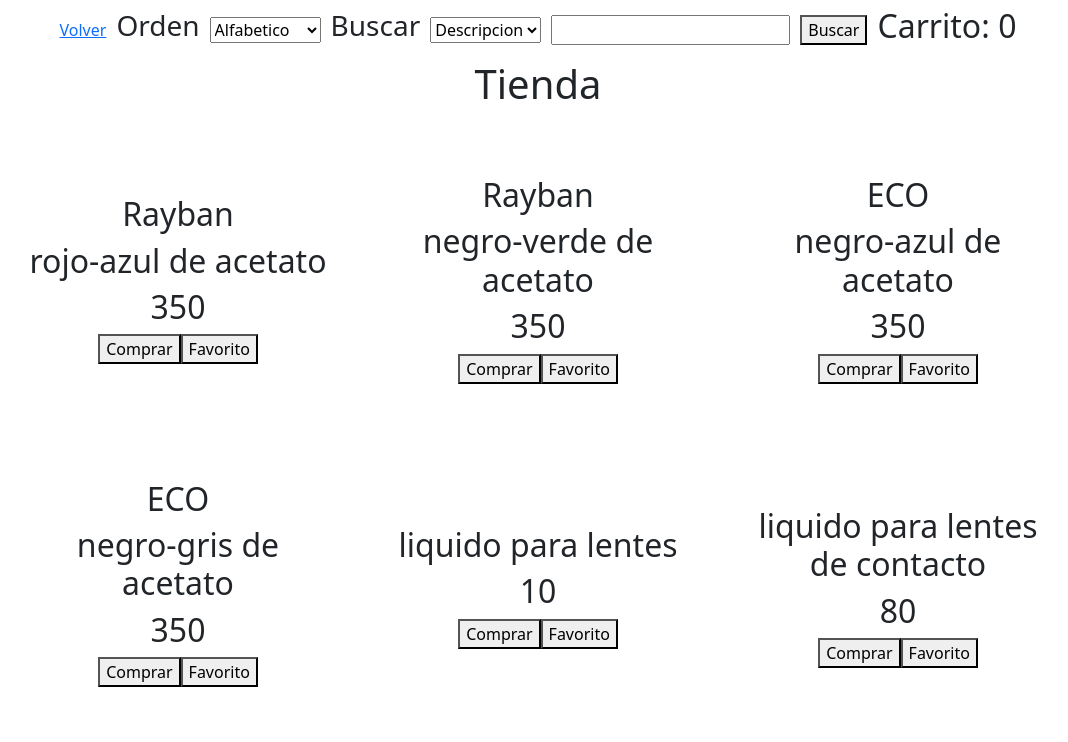
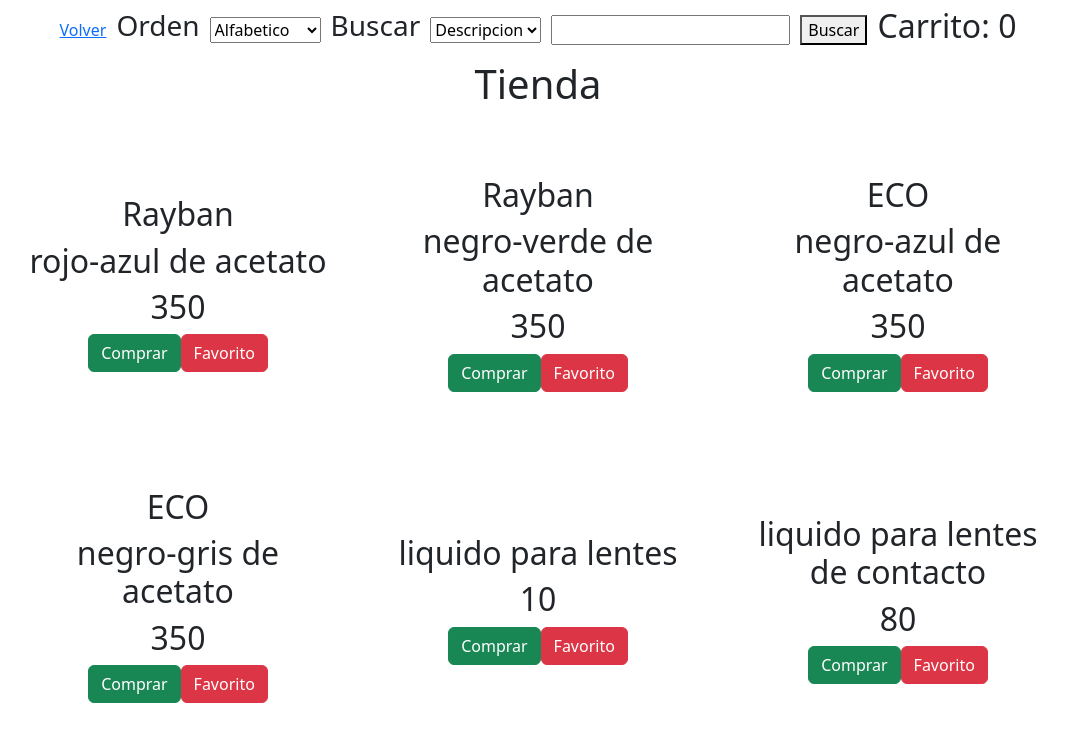
Before and after one commit to leonelborgesdev/clientopticavillavicencio, a React (Create React App) app: page /tienda in a window 1280 px wide. Shown: the top 742 px of the page, without its empty margins (102-1170 px from the left). Built offline with nearby package versions, Linux system fonts and the light colour scheme.

Commit message:
botones bootstrap

```diff
--- a/src/components/Card/Card.jsx
+++ b/src/components/Card/Card.jsx
@@ -12,7 +12,6 @@
     handleCreateCar(product);
   };
   const handleCreateCar = (product) => {
-    console.log("entro");
     if (Object.keys(car.obj).length === 0) {
       dispatch(
         setCarObj({
@@ -21,7 +20,6 @@
           suma: car.obj.suma ? car.obj.suma + product.precio : product.precio,
         })
       );
-      console.log("entro3");
     }
     if (Object.keys(car.obj).length > 0) {
       dispatch(
@@ -33,7 +31,6 @@
         })
       );
     }
-    console.log(car);
   };
   return (
     <div className="card_product">
@@ -45,6 +42,7 @@
       <h2>{product.precio}</h2>
       <div>
         <button
+          className="btn btn-success"
           onClick={() => {
             handleComprar({
               id_product: product.id,
@@ -56,7 +54,7 @@
         >
           Comprar
         </button>
-        <button>Favorito</button>
+        <button className="btn btn-danger">Favorito</button>
       </div>
     </div>
   );
--- a/src/components/Tienda/Tienda.jsx
+++ b/src/components/Tienda/Tienda.jsx
@@ -183,7 +183,7 @@
           )}
 
           <div className="container_carrito_tabla">
-            <table className="table table-hover">
+            <table border="1px" className="table table-hover">
               <thead className="thead-dark">
                 <tr>
                   <th scope="col">N°</th>
@@ -197,8 +197,8 @@
               <tbody>
                 {itemCar.list.map((item, index) => {
                   return (
-                    <tr scope="row" key={index}>
-                      <td>{index + 1}</td>
+                    <tr key={index}>
+                      <th scope="row">{index + 1}</th>
                       <td>{item.product.descripcion}</td>
                       <td>{item.product.marca}</td>
                       <td>{item.amount}</td>
```
